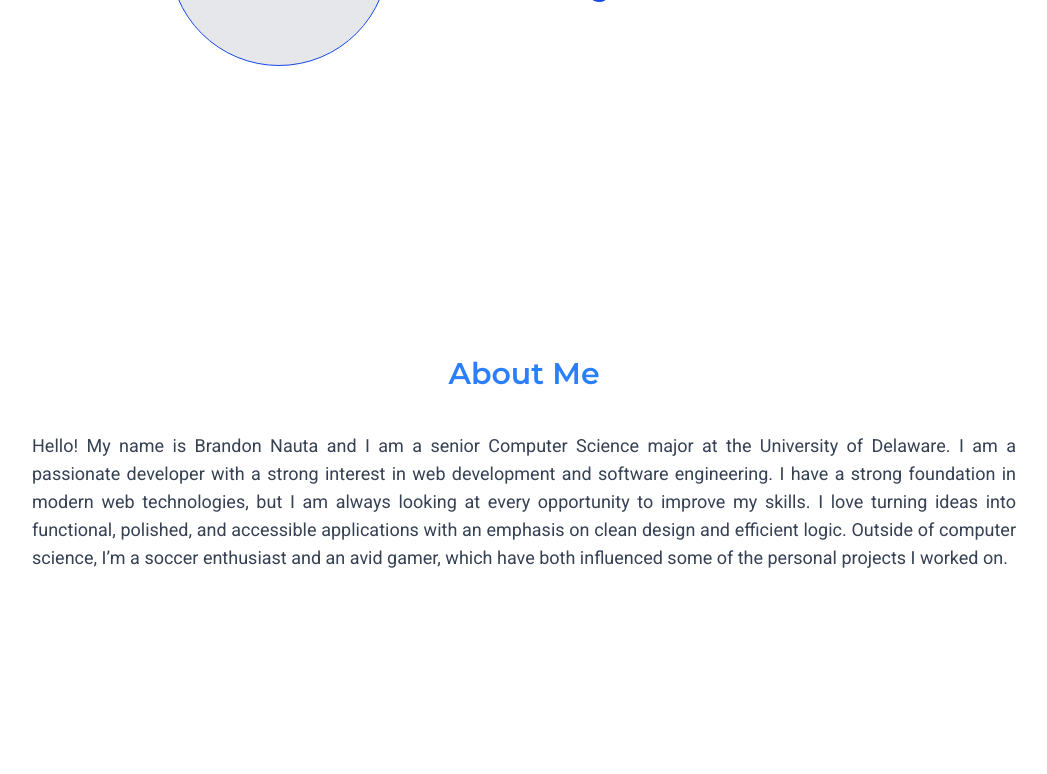
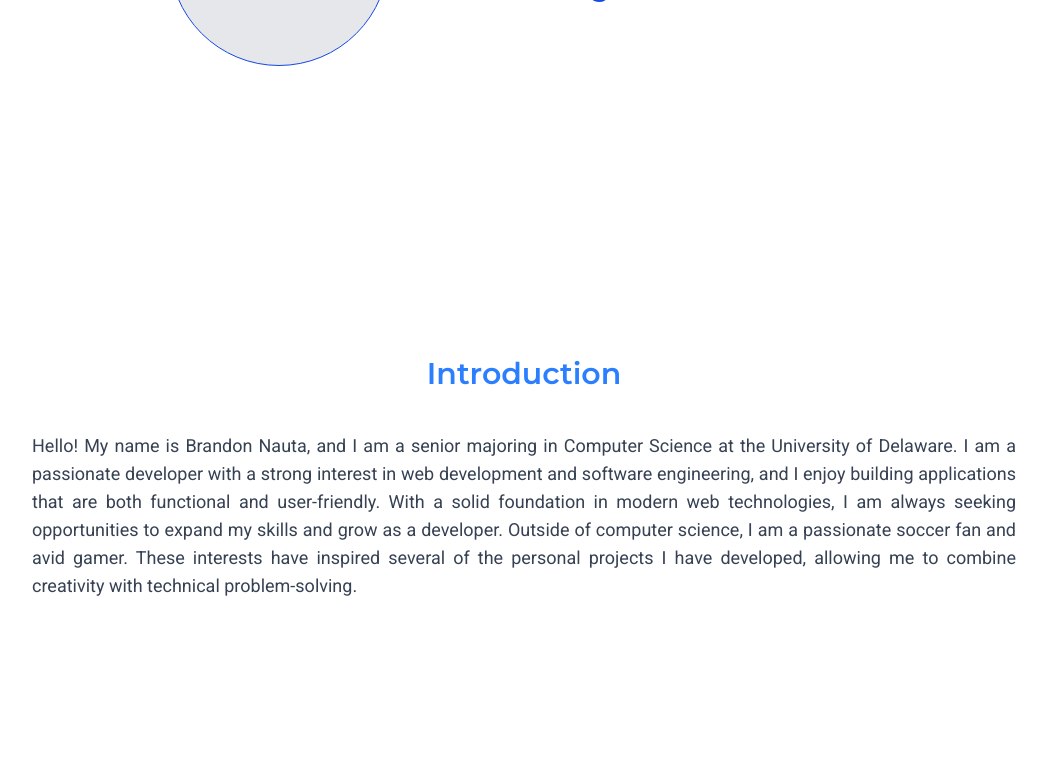
Before and after one commit to TheLuckyman30/portfolio, a React (Vite) app: page / in a window 1280 px wide. Shown: the part 464-1238 px from the top of the page, without its empty margins (116-1163 px from the left). Built offline with nearby package versions, Linux system fonts and the light colour scheme.

Commit message:
Changed about me section to introduction

```diff
--- a/src/pages/home/Home.tsx
+++ b/src/pages/home/Home.tsx
@@ -1,8 +1,8 @@
-import { AboutMe, FeaturedProjects, Skills } from "./sections";
+import { FeaturedProjects, Introduction, Skills } from "./sections";
 import { ContactMe } from "./sections/ContactMe";
 
 const sections = [
-  { name: "About Me", element: <AboutMe /> },
+  { name: "Introduction", element: <Introduction /> },
   { name: "Skills", element: <Skills /> },
   { name: "Featured Projects", element: <FeaturedProjects /> },
   { name: "Contact Me", element: <ContactMe /> },
--- a/src/pages/home/sections/AboutMe.tsx
+++ /dev/null
@@ -1,15 +0,0 @@
-export function AboutMe() {
-  return (
-    <p className="text-sm sm:text-lg text-gray-700 text-justify">
-      Hello! My name is Brandon Nauta and I am a senior Computer Science major
-      at the University of Delaware. I am a passionate developer with a strong
-      interest in web development and software engineering. I have a strong
-      foundation in modern web technologies, but I am always looking at every
-      opportunity to improve my skills. I love turning ideas into functional,
-      polished, and accessible applications with an emphasis on clean design and
-      efficient logic. Outside of computer science, I’m a soccer enthusiast and
-      an avid gamer, which have both influenced some of the personal projects I
-      worked on.
-    </p>
-  );
-}
--- /dev/null
+++ b/src/pages/home/sections/Introduction.tsx
@@ -0,0 +1,15 @@
+export function Introduction() {
+  return (
+    <p className="text-sm sm:text-lg text-gray-700 text-justify">
+      Hello! My name is Brandon Nauta, and I am a senior majoring in Computer
+      Science at the University of Delaware. I am a passionate developer with a
+      strong interest in web development and software engineering, and I enjoy
+      building applications that are both functional and user-friendly. With a
+      solid foundation in modern web technologies, I am always seeking
+      opportunities to expand my skills and grow as a developer. Outside of
+      computer science, I am a passionate soccer fan and avid gamer. These
+      interests have inspired several of the personal projects I have developed,
+      allowing me to combine creativity with technical problem-solving.
+    </p>
+  );
+}
--- a/src/pages/home/sections/index.ts
+++ b/src/pages/home/sections/index.ts
@@ -1,3 +1,3 @@
-export { AboutMe } from "./AboutMe";
+export { Introduction } from "./Introduction";
 export { FeaturedProjects } from "./FeaturedProjects";
 export { Skills } from "./Skills";
```
